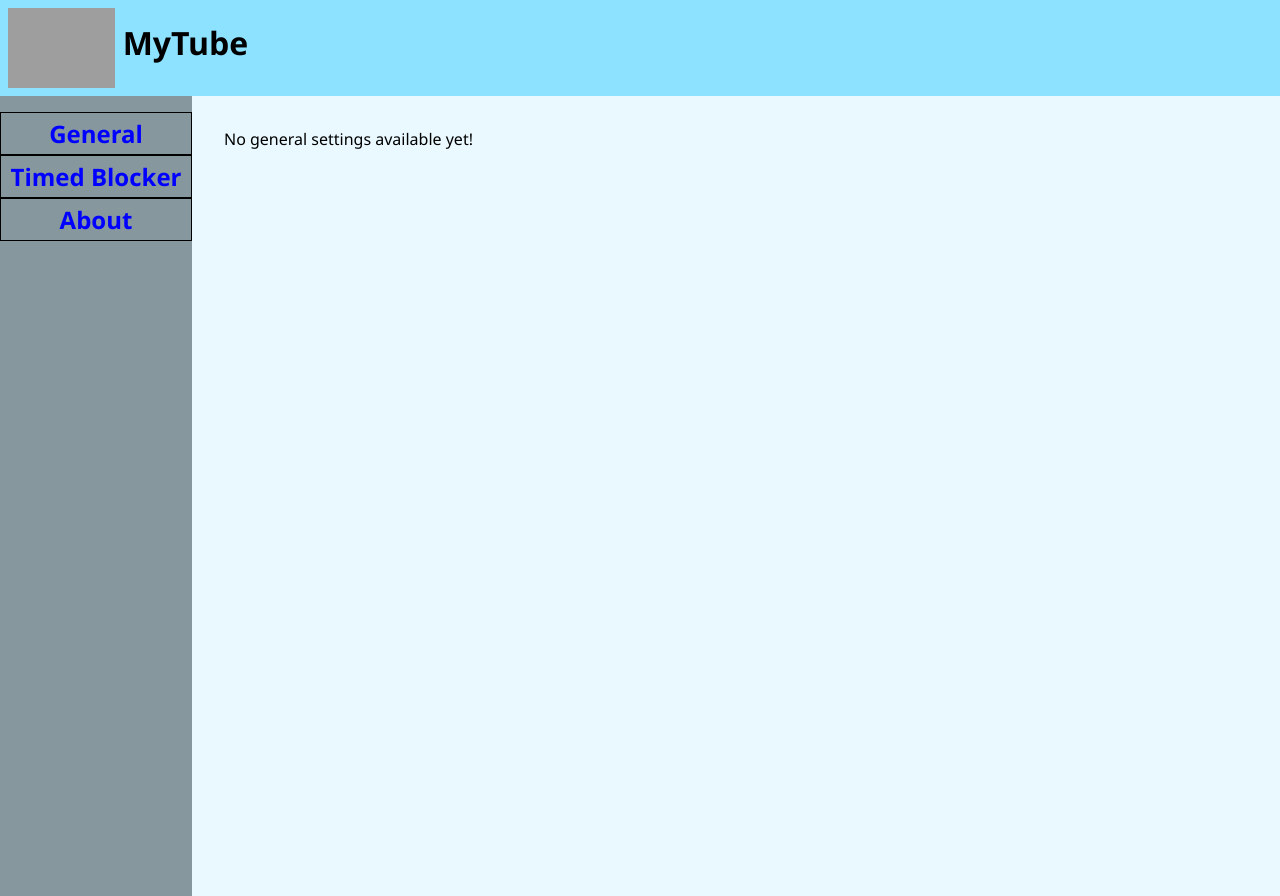
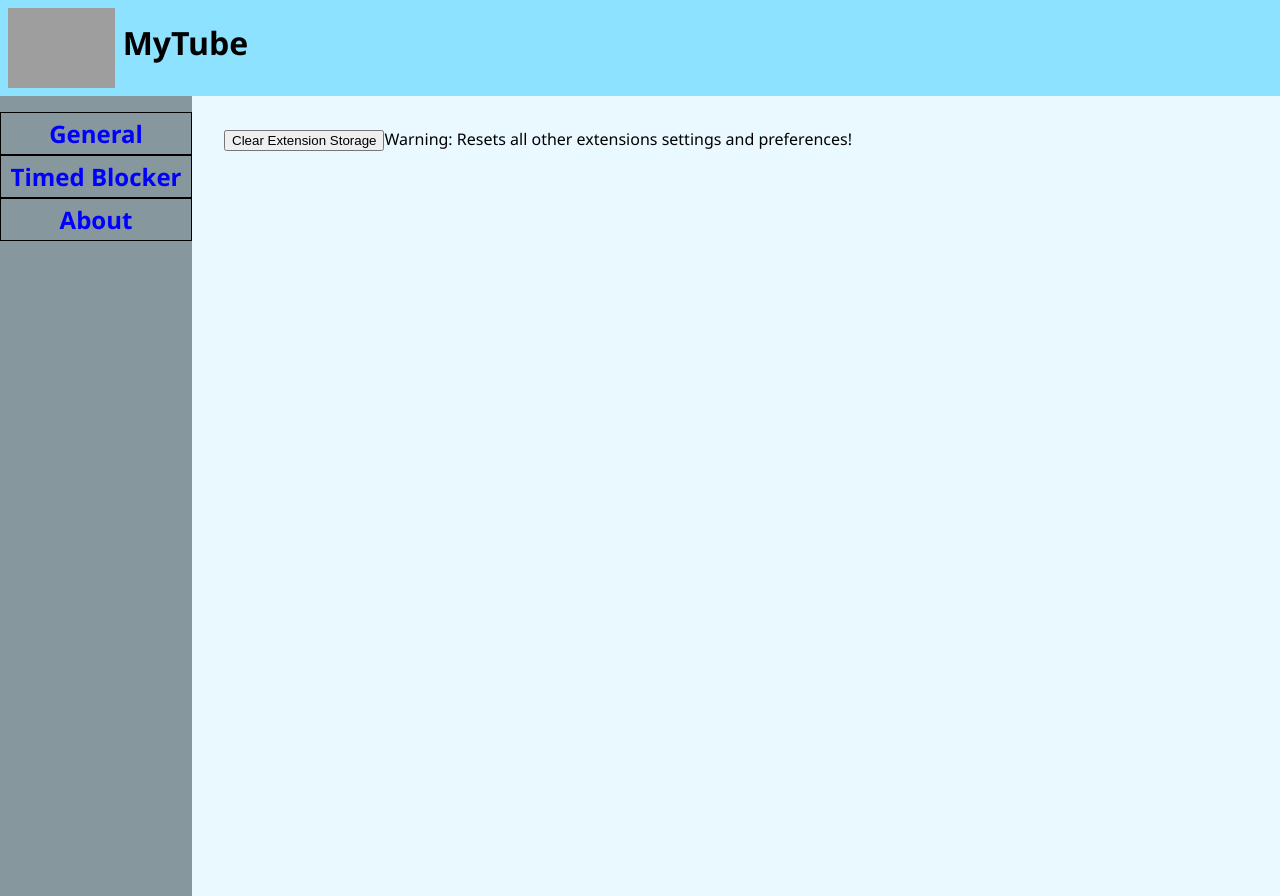
Before and after one commit to vincnt0/mytube, a React app: page /options.html in a window 1280 px wide. Built offline with nearby package versions, Linux system fonts and the light colour scheme; grey boxes are pictures that could not be loaded; the HTML template or start-up script is replaced by a standard one.

Commit message:
Added Clear Storage Button

```diff
--- a/src/components/settings/General.jsx
+++ b/src/components/settings/General.jsx
@@ -1,7 +1,19 @@
 import * as React from 'react';
 
+function clearStorage(){
+  if(confirm("WARNING: This will delete all settings and selections you have made within this extension. Are you sure you want to proceed?")){
+    chrome.storage?.sync.clear();
+  }
+}
+
 export default function General(){
+
   return <>
-    No general settings available yet!
+  <div>
+    <button onClick={clearStorage}>
+      Clear Extension Storage
+    </button>
+    Warning: Resets all other extensions settings and preferences!
+  </div>
   </>
 }
```
